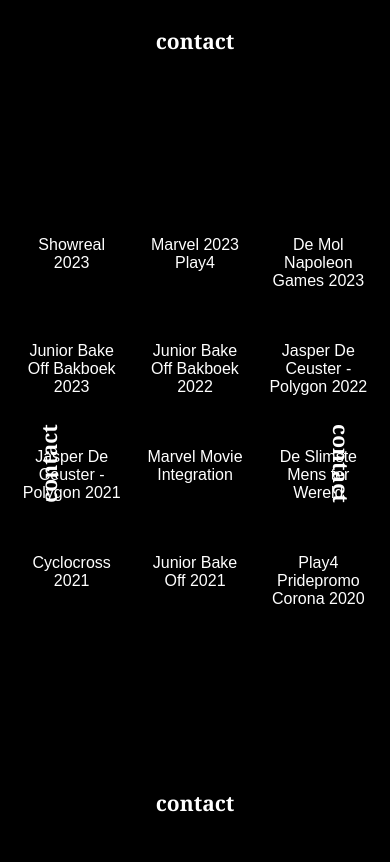
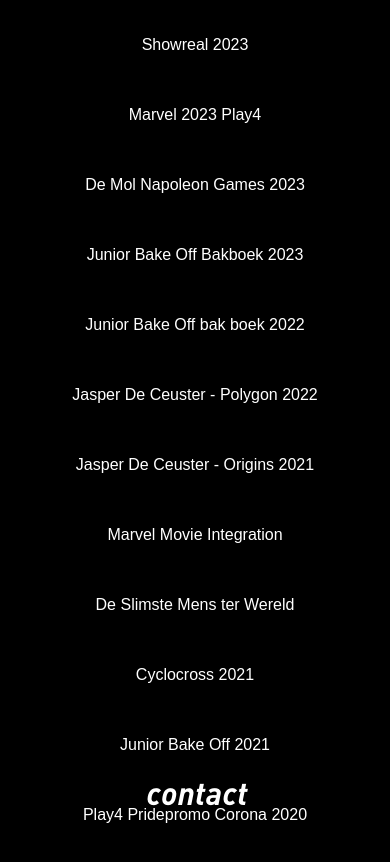
Before and after one commit to dekamiel/DEKAMIEL, a plain HTML site: page index.html in a window 390 px wide. Drawn offline with Linux system fonts and the light colour scheme.

Commit message:
Push Contactsheet

```diff
--- a/index.html
+++ b/index.html
@@ -7,7 +7,7 @@
     <meta name="viewport" content="width=device-width, initial-scale=1.0">
 
     <meta name="description" content="DEKAMIEL - MOTION DESIGN, COMPOSITING & VFX">
-    <meta name="keywords" content="Motion Design, Tittle Design, Compositing, VFX">
+    <meta name="keywords" content="Kamiel Konings, Motion Design, Tittle Design, Compositing, VFX">
     <meta name="author" content="Kamiel Konings">
 
     <link rel="stylesheet" href="style.css">
@@ -16,32 +16,34 @@
 
     <script src="./scripts/loader.js"></script>
     <script src="./scripts/contactSlider.js"></script>
+    <script src="./scripts/mailto.js"></script>
+    <script src="./scripts/mailto.js"></script>
 </head>
 
 
 <body onload="showLoader()" style="margin:0;">
 
     <div id="loader">
-        <h1>loading animation</h1>
+        <p>loading animation</p>
     </div>
 
     <div id="contactForm" class="overlay">
         <a href="javascript:void(0)" class="closebtn" onclick="closeContact()">&times;</a>
         <div class="overlay-content">
-            <h2>Kamiel Konings</h2>
-            <a href="mailto:send@dekamiel.com">send me an email</a>
-            <a href="+32499739161">call me and let the magic happen</a>
-            <a href="https://vimeo.com/dekamiel" target="_blank">vimeo</a>
-            <a href="https://linkedin.com/in/kamiel-konings-488b24180" target="_blank">LinkedIn</a>
+            <h1>Kamiel Konings</h1>
+            <a id="encrypted-mailto-link" href="#" onclick="decryptMailto()">Mail me to set up a coffee meeting</a>
+            <a href="#" onclick="decryptPhone()">Call me and tell me how nice your coffee tastes</a>
+            <a href="https://vimeo.com/dekamiel" target="_blank">Enjoy my videos with a coffee</a>
+            <a href="https://linkedin.com/in/kamiel-konings-488b24180" target="_blank">Read my resume with a coffee</a>
         </div>
     </div>
 
     <div class="wrapper">
         <div class="contact top">
-            <h2 onclick="openContact()"> contact</h2>
+            <h2 onclick="openContact()">contact</h2>
         </div>
         <div class="contact left">
-            <h2 onclick="openContact()"> contact</h2>
+            <h2 onclick="openContact()">contact</h2>
         </div>
         <div class="center" style="display: none;" id="webPage">
             <ul class="video-list">
@@ -58,13 +60,13 @@
                     <p>Junior Bake Off Bakboek 2023</p>
                 </li>
                 <li class="VideoPreview">
-                    <p>Junior Bake Off Bakboek 2022</p>
+                    <p>Junior Bake Off bak boek 2022</p>
                 </li>
                 <li class="VideoPreview">
                     <p>Jasper De Ceuster - Polygon 2022</p>
                 </li>
                 <li class="VideoPreview">
-                    <p>Jasper De Ceuster - Polygon 2021</p>
+                    <p>Jasper De Ceuster - Origins 2021</p>
                 </li>
                 <li class="VideoPreview">
                     <p>Marvel Movie Integration</p>
@@ -85,10 +87,10 @@
 
         </div>
         <div class="contact bottom">
-            <h2 onclick="openContact()"> contact</h2>
+            <h2 onclick="openContact()">contact</h2>
         </div>
         <div class="contact right">
-            <h2 onclick="openContact()"> contact</h2>
+            <h2 onclick="openContact()">contact</h2>
         </div>
     </div>
 </body>
--- /dev/null
+++ b/scripts/mailto.js
@@ -0,0 +1,35 @@
+function decryptMailto() {
+    // replace 'your-email@example.com' with your email address
+    var email = 'send@dekamiel.com';
+    // replace 'subject' with the desired email subject
+    var subject = 'We would love to work with you!';
+    // replace 'body' with the desired email body
+    var body = 'Dear Kamiel';
+
+    // create the encrypted mailto link
+    var encryptedMailtoLink = 'mailto:' + encodeEmail(email) + '?subject=' + encodeText(subject) + '&body=' + encodeText(body);
+
+    // replace the encrypted email address with the plain text version
+    var decryptedMailtoLink = encryptedMailtoLink.replace(encodeEmail(email), email);
+
+    // set the href attribute of the link to the decrypted mailto link
+    document.getElementById('encrypted-mailto-link').setAttribute('href', decryptedMailtoLink);
+}
+
+// function to encode email address
+function encodeEmail(email) {
+    var encodedEmail = '';
+    for (var i = 0; i < email.length; i++) {
+        encodedEmail += '&#' + email.charCodeAt(i) + ';';
+    }
+    return encodedEmail;
+}
+
+// function to encode text
+function encodeText(text) {
+    var encodedText = '';
+    for (var i = 0; i < text.length; i++) {
+        encodedText += '%' + text.charCodeAt(i).toString(16);
+    }
+    return encodedText;
+}
--- a/style.css
+++ b/style.css
@@ -2,24 +2,53 @@
     box-sizing: border-box;
 }
 
+@font-face {
+    font-family: DINPro-BoldItalic;
+    src: url(fonts/DINPro-BoldItalic.otf);
+}
+
+@font-face {
+    font-family: DINPro-LightItalic;
+    src: url(fonts/DINPro-LightItalic.otf);
+}
+
+@font-face {
+    font-family: Garamond-Medium-500;
+    src: url('https://fonts.googleapis.com/css2?family=Cormorant+Garamond:wght@500&display=swap');
+}
+
 body {
     margin: 0;
+    padding: 0;
     background-color: black;
 }
 
+p {
+    color: crimson;
+}
+
 h1 {
-    color: crimson;
-    font-family: 'Gill Sans', 'Gill Sans MT', Calibri, 'Trebuchet MS', sans-serif;
+    color: white;
+    font-family: DINPro-BoldItalic;
+    font-size: 3em;
 }
 
 h2 {
     color: white;
-    font-family: Georgia, 'Times New Roman', Times, serif;
+    font-family: DINPro-BoldItalic;
+    font-size: 2em;
+}
+
+h3 {
+    color: white;
+    font-family: DINPro-BoldItalic;
+    font-size: 1em;
 }
 
 a {
     color: white;
-    font-family: Georgia, 'Times New Roman', Times, serif;
+    font-family: DINPro-LightItalic;
+    font-size: 2em;
 }
 
 p {
@@ -37,8 +66,9 @@
 
 .contact {
     position: absolute;
-    padding: 10px;
-    font-size: 14px;
+    padding: 2px;
+    margin: 2px;
+    text-align: center;
 }
 
 .top {
@@ -74,18 +104,46 @@
     text-align: center;
 }
 
+.content {
+    width: 100%;
+    max-width: 800px;
+    padding: 20px;
+    text-align: center;
+}
+
 .video-list {
-    display: grid;
-    grid-template-columns: repeat(3, 1fr);
-    grid-template-rows: repeat(2, auto);
-    gap: 20px;
+    display: flex;
+    flex-wrap: wrap;
+    justify-content: space-between;
     margin: 0;
     padding: 0;
     list-style: none;
 }
 
-.video-list li a {
-    display: block;
+.video-list li {
+    width: calc(33.33% - 10px);
+    margin-bottom: 20px;
+}
+
+@media screen and (max-width: 768px) {
+    .video-list li {
+        width: calc(50% - 10px);
+    }
+
+    .contact.left,
+    .contact.right {
+        display: none;
+    }
+}
+
+@media screen and (max-width: 600px) {
+    .video-list li {
+        width: 100%;
+    }
+
+    .contact.top {
+        display: none;
+    }
 }
 
 .overlay {
```
Also changed, not shown: scripts/callto.js (added, +16 -0 lines), fonts/DINPro-Black.otf (added), fonts/DINPro-BlackItalic.otf (added), fonts/DINPro-Bold.otf (added), fonts/DINPro-BoldItalic.otf (added), fonts/DINPro-Extlight.otf (added), fonts/DINPro-ExtlightItalic.otf (added), fonts/DINPro-Italic.otf (added), fonts/DINPro-Light.otf (added), fonts/DINPro-LightItalic.otf (added), fonts/DINPro-Medium.otf (added), fonts/DINPro-MediumItalic.otf (added), fonts/DINPro-Thin.otf (added), fonts/DINPro-ThinItalic.otf (added), 1 more files, 1 other file.
